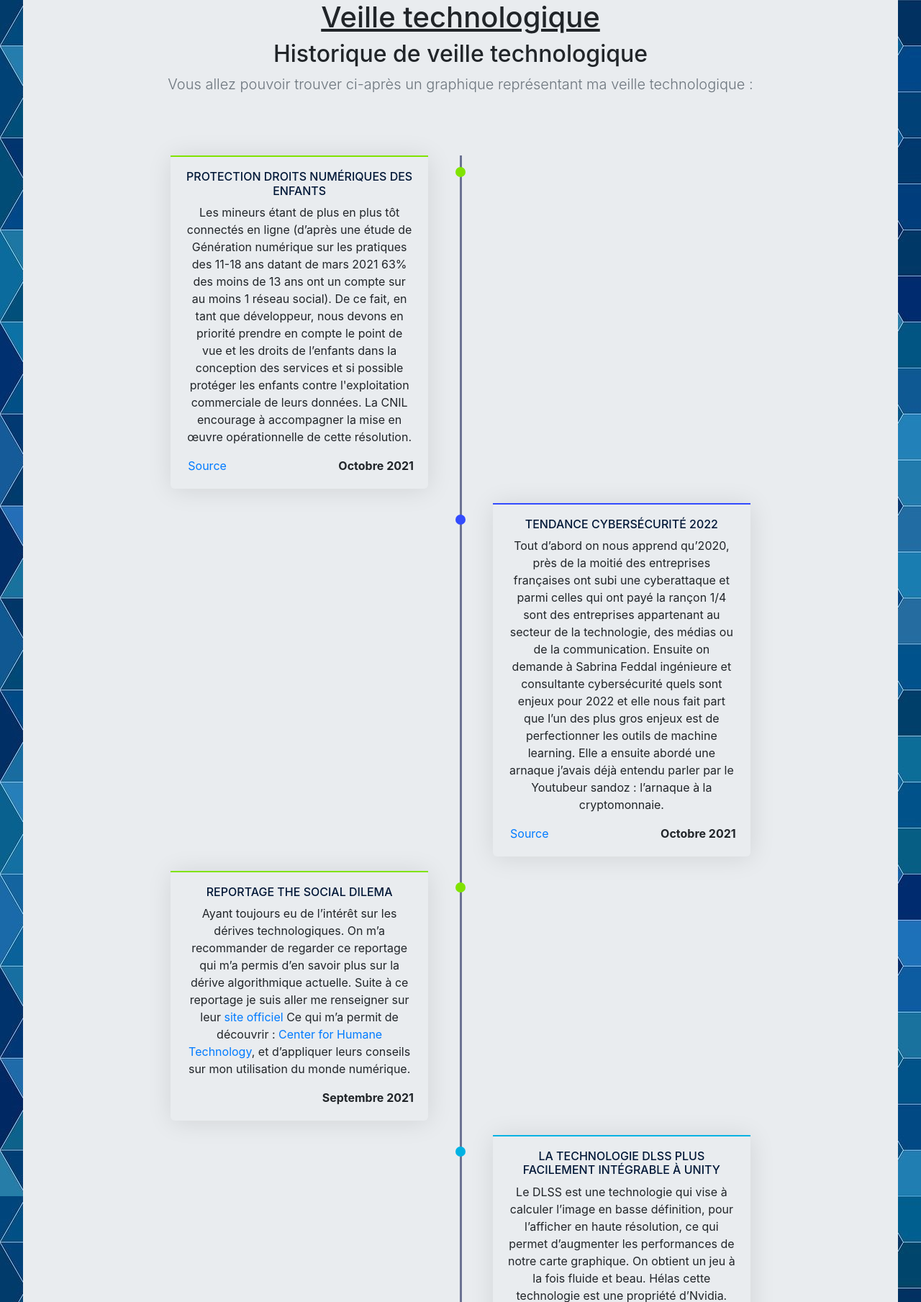
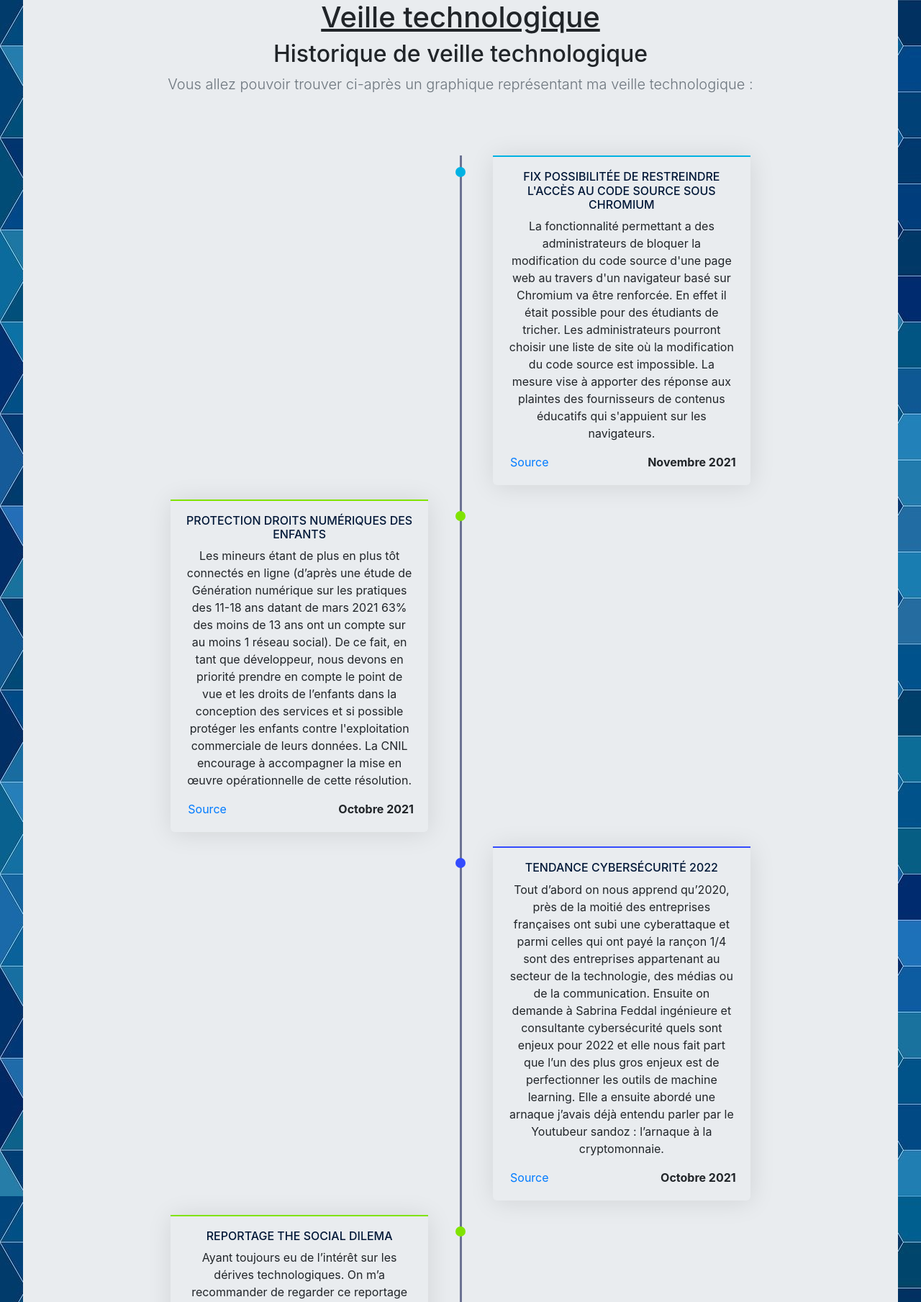
Before and after one commit to Zelcor/Portfolio, a PHP site: page /pages/C_veille.php in a window 1280 px wide. Shown: the part 128-1937 px from the top of the page at 72% size. Run offline with PHP 8.4, Linux system fonts and the light colour scheme.

Commit message:
ajout article novembre 1 V_veille

```diff
--- a/vues/V_veille.php
+++ b/vues/V_veille.php
@@ -12,6 +12,26 @@
                     <div class="card-body">
                         <div class="mt-5">
                             <div class="timeline">
+                                <div class="timeline-wrapper timeline-inverted timeline-wrapper-dev">
+                                    <div class="timeline-badge"></div>
+                                    <div class="timeline-panel">
+                                        <div class="timeline-heading">
+                                            <h6 class="timeline-title">Fix possibilitée de restreindre l'accès au code source sous Chromium</h6>
+                                        </div>
+                                        <div class="timeline-body">
+                                            <p> La fonctionnalité permettant a des administrateurs de bloquer la modification du code source d'une page web au travers d'un
+                                                navigateur basé sur Chromium va être renforcée. En effet il était possible pour des étudiants de tricher.
+                                                Les administrateurs pourront choisir une liste de site où la modification du code source est impossible.
+                                                La mesure vise à apporter des réponse aux plaintes des fournisseurs de contenus éducatifs qui s'appuient sur les navigateurs.</p>
+                                        </div>
+                                        <div class="timeline-footer d-flex align-items-center flex-wrap">
+                                            <i class="mdi mdi-heart-outline text-muted mr-1"></i>
+                                            <span><a href="https://web.developpez.com/actu/328821/Developpement-web-les-admins-pourront-bientot-restreindre-l-acces-au-code-source-d-une-page-web-via-un-navigateur-base-sur-Chromium-car-la-fonctionnalite-permet-a-des-etudiants-de-tricher/">Source</a></span>
+                                            <span class="ml-md-auto font-weight-bold">Novembre 2021</span>
+                                        </div>
+                                    </div>
+                                </div>
+
                                 <div class="timeline-wrapper timeline-wrapper-ethique">
                                     <div class="timeline-badge"></div>
                                     <div class="timeline-panel">
```
